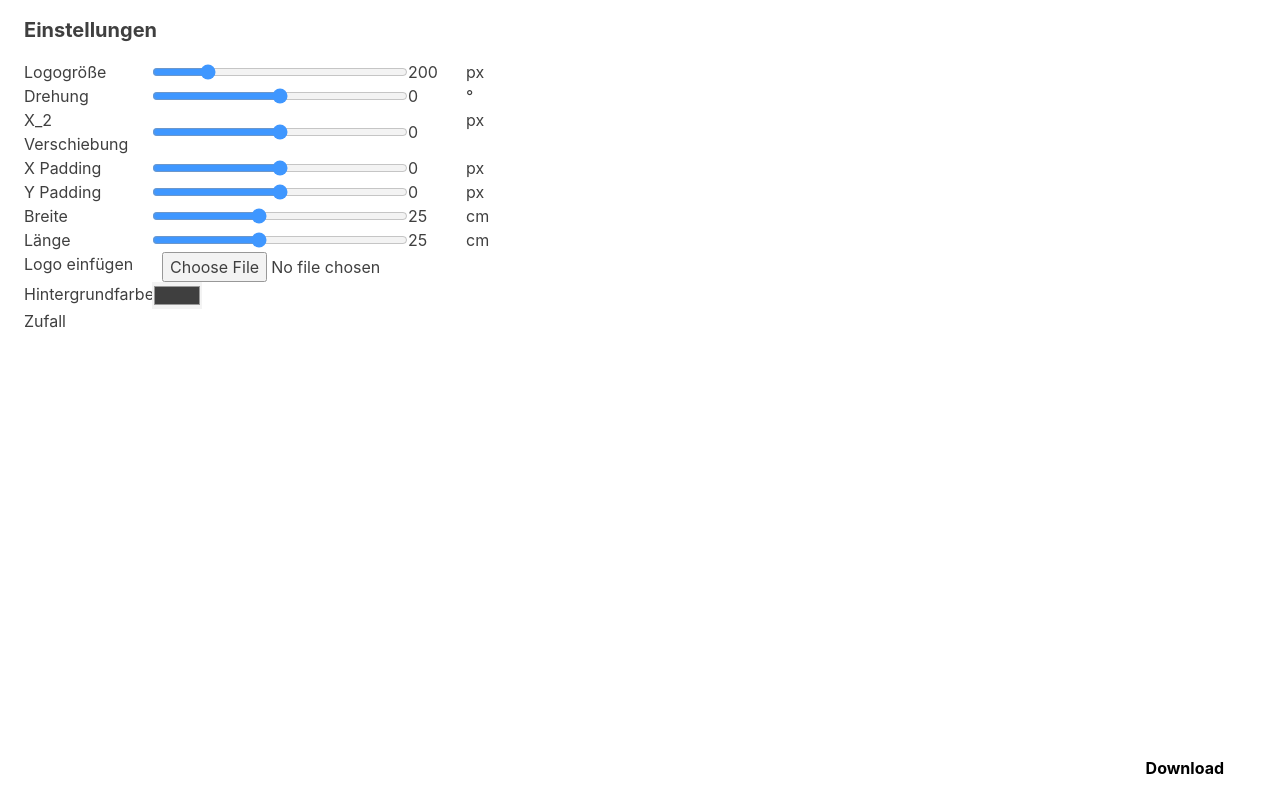
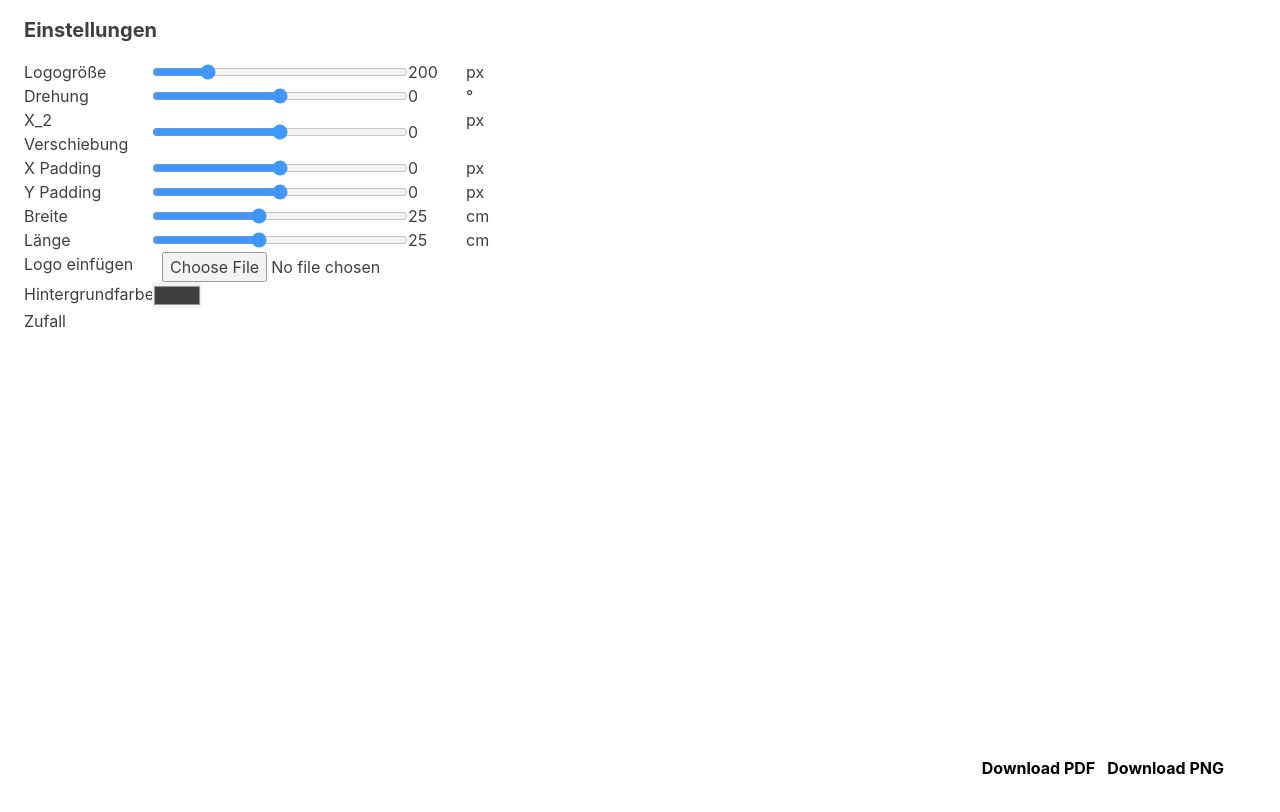
Before and after one commit to gsilvan/logo-pattern-generator, a React (Create React App) app: page / in a window 1280 px wide. Shown: the top 812 px of the page. Built offline with nearby package versions, Linux system fonts and the light colour scheme.

Commit message:
feat(pdf-export): add pdf download using jspdf

```diff
--- a/package.json
+++ b/package.json
@@ -8,6 +8,7 @@
     "@types/react": "^18.2.38",
     "@types/react-dom": "^18.2.17",
     "gh-pages": "^6.1.0",
+    "jspdf": "^2.5.1",
     "react": "^18.2.0",
     "react-dom": "^18.2.0",
     "react-draggable": "^4.4.6",
--- a/src/Canvas.tsx
+++ b/src/Canvas.tsx
@@ -1,5 +1,6 @@
 import React from "react";
 import { useRef, useEffect } from "react";
+import jsPDF from "jspdf";
 
 function cmToPixel(cm: number): number {
   return Math.round(118 * cm);
@@ -44,6 +45,33 @@ export default function Canvas({
     link.href = dataUrl;
     link.download = "preview.png";
     link.click();
+  }
+
+  function downloadCanvasAsPdf() {
+    if (canvasRef.current) {
+      const canvas = document.getElementById("mycanvas") as HTMLCanvasElement;
+      const imgData = canvas.toDataURL("image/png");
+
+      // Create a PDF document
+      const pdf = new jsPDF({
+        unit: "px",
+        format: [canvas.width, canvas.height],
+      });
+
+      pdf.addImage(
+        imgData,
+        "PNG",
+        0,
+        0,
+        canvas.width,
+        canvas.height,
+        undefined,
+        "SLOW",
+      );
+
+      // Download the PDF
+      pdf.save("export.pdf");
+    }
   }
 
   useEffect(() => {
@@ -95,8 +123,11 @@ export default function Canvas({
       />
       <div className="fixed right-14 bottom-5">
         <div className="flex gap-3">
+          <button className="font-bold" onClick={downloadCanvasAsPdf}>
+            Download PDF
+          </button>
           <button className="font-bold" onClick={downloadCanvas}>
-            Download
+            Download PNG
           </button>
         </div>
       </div>
```
Also changed, not shown: 1 other file (tests, documents, lock files or other folders).
